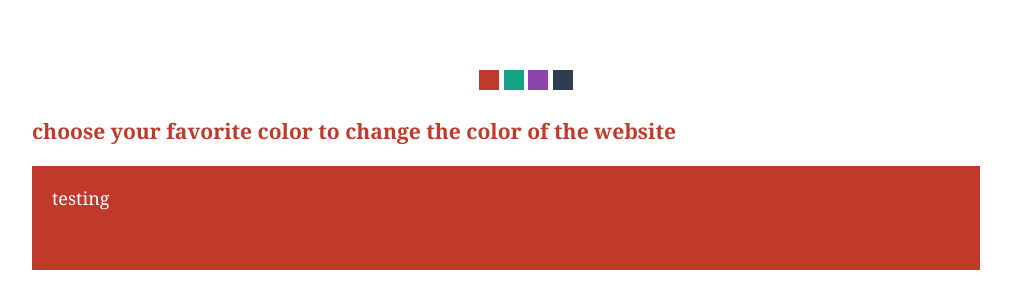
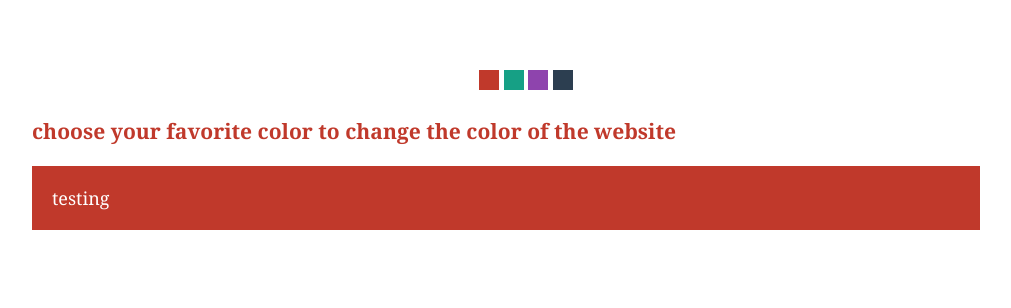
Before and after one commit to IkramMissaoui/exercice-js-N1, a plain HTML site: page index.html in a window 1280 px wide. Shown: the whole page, without its empty margins (134-1145 px from the left). Drawn offline with Linux system fonts and the light colour scheme.

Commit message:
Update index.html

```diff
--- a/index.html
+++ b/index.html
@@ -16,8 +16,7 @@
            <li data-color="black"></li>
        </ul>
        <h3>choose your favorite color to change the color of the website</h3>
-       <div>testing</div>
-       <div class="color"></div>
+        <div>testing</div>
     </div>
     <script src="js/main.js"></script>
 </body>
```
